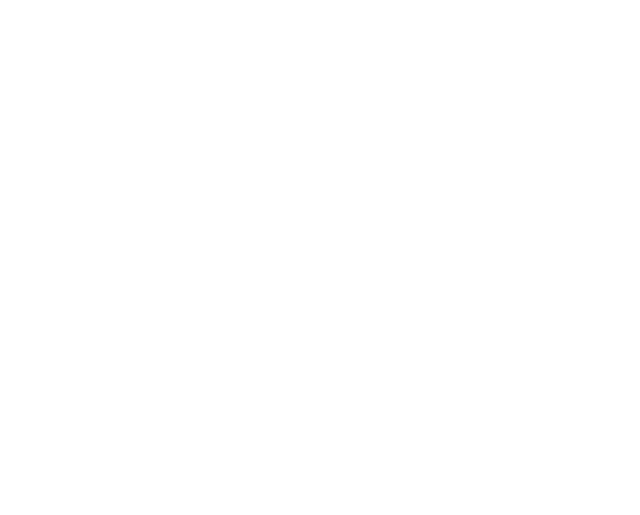
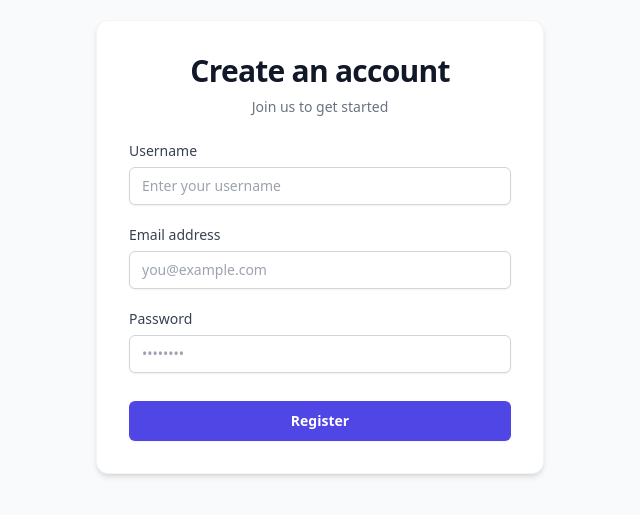
Before and after one commit to injifann/authentication_mern, a React app in the folder frontend/: page /register in a window 1280 px wide. Shown: the part 153-668 px from the top of the page, without its empty margins (320-960 px from the left). Built offline with nearby package versions, Linux system fonts and the light colour scheme; the HTML template or start-up script is replaced by a standard one.

Commit message:
frontend:implement registration page UI and form handling

```diff
--- a/frontend/src/pages/Register.jsx
+++ b/frontend/src/pages/Register.jsx
@@ -1,10 +1,130 @@
-import React from 'react'
+import axios from 'axios';
+import React, { useState } from 'react';
+import toast from 'react-hot-toast';
+import { useNavigate } from 'react-router';
 
-export default function Register({setUsers}) {
+export default function Register({ setUser}) {
+  const [formData, setFormData] = useState({
+    userName: '',
+    email: '',
+    password: ''
+  });
+  const [isRegistering, setIsRegistering] = useState(false);
+  const navigate = useNavigate();
+
+  const handleInput = (e) => {
+    setFormData({ ...formData, [e.target.name]: e.target.value });
+  }
+
+  const handleSubmission = async (e) => {
+    e.preventDefault();
+    if (!formData.userName || !formData.email || !formData.password) {
+      toast.error("Please Enter all required fields");
+      return;
+    }
+    else {
+      try {
+        setIsRegistering(true);
+        const res = await axios.post("http://localhost:5000/api/user/register", formData);
+        setUser(res.data);
+        localStorage.setItem("token", res.data.token);
+        toast.success("Registered successfully");
+        navigate("/login");
+      }
+      catch (error) {
+        toast.error(error.response?.data?.message || "Failed to register");
+      }
+      finally {
+        setIsRegistering(false);
+      }
+    }
+  }
 
   return (
-   <div>
+    <div className="flex min-h-screen flex-col justify-center bg-gray-50 px-6 py-12 lg:px-8">
+      <div className="sm:mx-auto sm:w-full sm:max-w-md bg-white p-8 rounded-xl shadow-md border border-gray-100">
 
-   </div>
-  )
+        {/* Heading */}
+        <div className="sm:mx-auto sm:w-full sm:max-w-sm mb-6">
+          <h2 className="text-center text-3xl font-bold font-sans tracking-tight text-gray-900">
+            Create an account
+          </h2>
+          <p className="mt-2 text-center text-sm text-gray-500">
+            Join us to get started
+          </p>
+        </div>
+
+        {/* Form Container */}
+        <div>
+          <form className="space-y-5" onSubmit={handleSubmission}>
+
+            {/* Username Field */}
+            <div>
+              <label htmlFor="userName" className="block text-sm font-medium text-gray-700 mb-1.5">
+                Username
+              </label>
+              <input
+                id="userName"
+                type="text"
+                name="userName"
+                placeholder="Enter your username"
+                value={formData.userName}
+                onChange={handleInput}
+                className="block w-full rounded-md border border-gray-300 px-3 py-2 text-gray-900 shadow-sm placeholder-gray-400 focus:border-indigo-500 focus:outline-none focus:ring-1 focus:ring-indigo-500 sm:text-sm"
+              />
+            </div>
+
+            {/* Email Field */}
+            <div>
+              <label htmlFor="email" className="block text-sm font-medium text-gray-700 mb-1.5">
+                Email address
+              </label>
+              <input
+                id="email"
+                type="email"
+                name="email"
+                placeholder="you@example.com"
+                value={formData.email}
+                onChange={handleInput}
+                className="block w-full rounded-md border border-gray-300 px-3 py-2 text-gray-900 shadow-sm placeholder-gray-400 focus:border-indigo-500 focus:outline-none focus:ring-1 focus:ring-indigo-500 sm:text-sm"
+              />
+            </div>
+
+            {/* Password Field */}
+            <div>
+              <label htmlFor="password" className="block text-sm font-medium text-gray-700 mb-1.5">
+                Password
+              </label>
+              <input
+                id="password"
+                type="password"
+                name="password"
+                placeholder="••••••••"
+                value={formData.password}
+                onChange={handleInput}
+                className="block w-full rounded-md border border-gray-300 px-3 py-2 text-gray-900 shadow-sm placeholder-gray-400 focus:border-indigo-500 focus:outline-none focus:ring-1 focus:ring-indigo-500 sm:text-sm"
+              />
+            </div>
+
+            {/* Submit Button */}
+            <div className="pt-2">
+              <button
+                type="submit"
+                disabled={isRegistering}
+                className={`flex w-full justify-center rounded-md px-3 py-2.5 text-sm font-semibold text-white shadow-sm transition-all duration-200 focus-visible:outline focus-visible:outline-2 focus-visible:outline-offset-2 focus-visible:outline-indigo-600 ${
+                  isRegistering
+                    ? 'bg-indigo-400 cursor-not-allowed'
+                    : 'bg-indigo-600 hover:bg-indigo-500 cursor-pointer'
+                }`}
+              >
+                {isRegistering ? "Registering..." : "Register"}
+              </button>
+            </div>
+
+          </form>
+        </div>
+
+      </div>
+    </div>
+  );
 }
```
